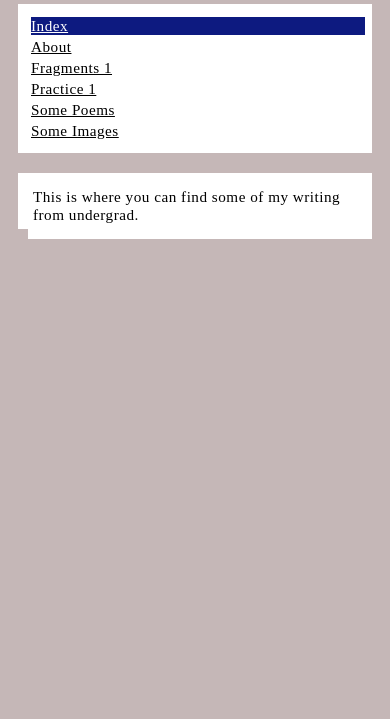
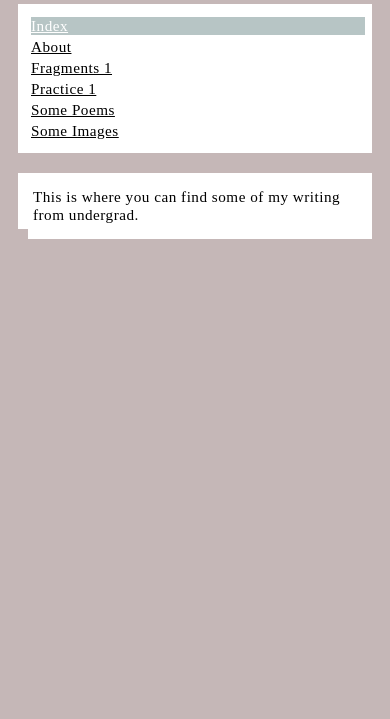
Before and after one commit to vijiang/responsive_update, a plain HTML site: page index.html in a window 390 px wide. Shown: the part 125-844 px from the top of the page. Drawn offline with Linux system fonts and the light colour scheme; a web font is replaced by a local one.

Commit message:
more changes

```diff
--- a/css/stylesheet.css
+++ b/css/stylesheet.css
@@ -99,6 +99,7 @@ a.skiplink:focus, a.skiplink:active{
 @media (max-width: 768px)
   /* iPad Mini */
   /* 768 x 1024 */
+  /* changes into a grid layout with the header/nav and content in separate columns */
 {
 
   body {
@@ -146,6 +147,7 @@ a.skiplink:focus, a.skiplink:active{
 
 @media (max-width: 750px)
   /* iPhone 8 */
+  /* Changes the background colour and navigation layout, current nav indicator colour */
 {
   body {
     background-color: #c5b7b7;
@@ -180,6 +182,12 @@ a.skiplink:focus, a.skiplink:active{
     margin: 3px;
   }
 
+  .current{
+    background-color: #b7c5c5;
+    text-transform: capitalize;
+    color:#FFFFFF;
+  }
+
   #maincontent {
     margin: 10px;
     padding: 15px;
```
Also changed, not shown: about.html (+2 -1 lines).
